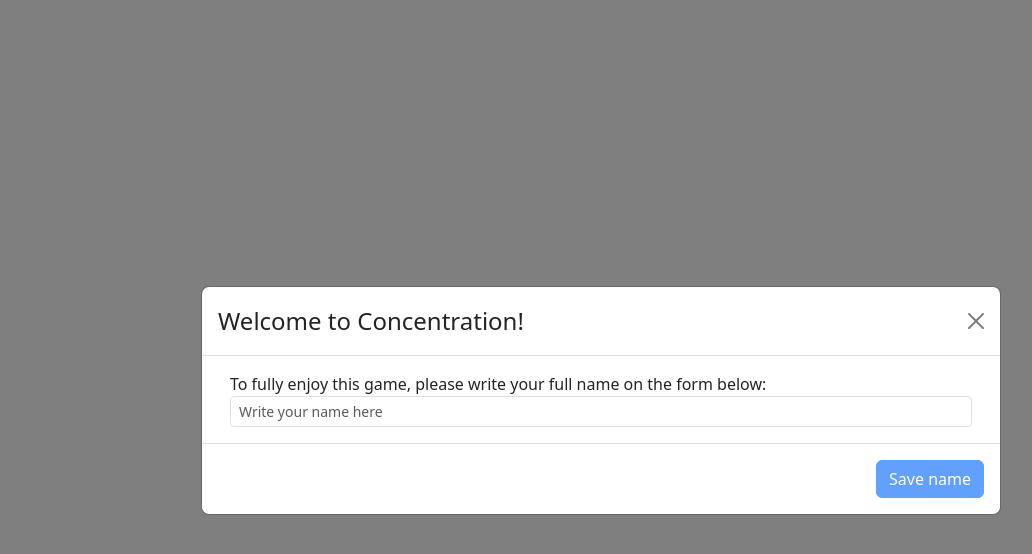
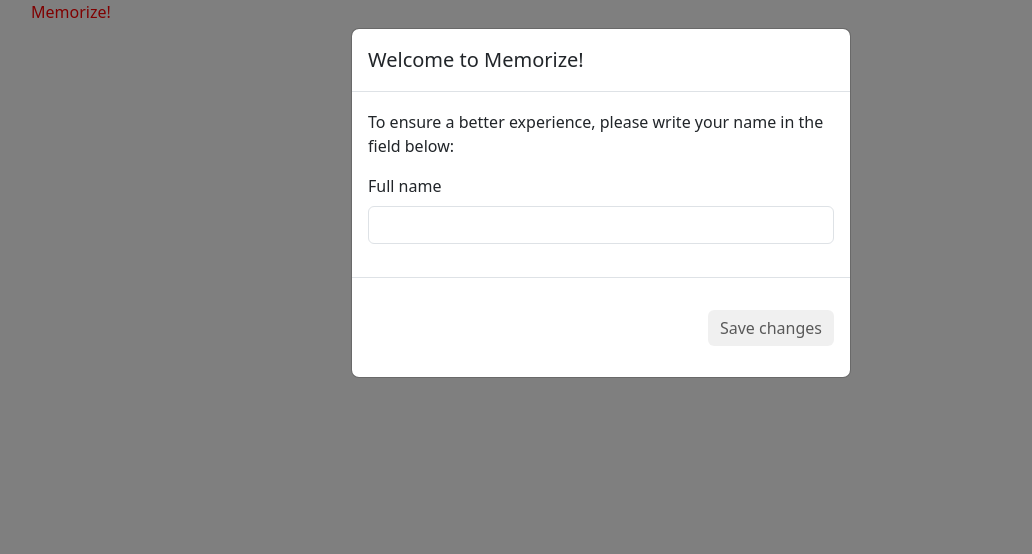
Before and after one commit to jaevespinoza/memorize, a React (Vite) app: page / in a window 1280 px wide. Shown: the top 554 px of the page, without its empty margins (39-1071 px from the left). Built offline with nearby package versions, Linux system fonts and the light colour scheme; no server answers.

Commit message:
Separate componentes for easier access and add SASS

```diff
--- a/package.json
+++ b/package.json
@@ -28,6 +28,7 @@
     "eslint": "^8.45.0",
     "eslint-plugin-react-hooks": "^4.6.0",
     "eslint-plugin-react-refresh": "^0.4.3",
+    "sass": "^1.67.0",
     "typescript": "^5.0.2",
     "vite": "^4.4.5"
   }
--- a/src/App.tsx
+++ b/src/App.tsx
@@ -2,14 +2,17 @@ import { Provider } from "react-redux";
 import { store } from "../config/store";
 import "./App.css";
 import "bootstrap/dist/css/bootstrap.min.css";
-import WelcomeModal from "./components/WelcomeModal/WelcomeModal";
-import GameBody from "./components/Game/GameBody";
+import ApplicationBody from "./components/Body/ApplicationBody";
 
+/**
+ * The App that will be rendered in the DOM. We wrap our application in a Provider
+ * component so that all components have access to the store and state
+ * @returns Application to be rendered
+ */
 const App = () => {
   return (
     <Provider store={store}>
-      <GameBody />
-      <WelcomeModal />
+      <ApplicationBody />
     </Provider>
   );
 };
--- /dev/null
+++ b/src/components/Body/ApplicationBody.tsx
@@ -0,0 +1,26 @@
+import { useGetImagesQuery } from "../../actions/GameApi";
+import WelcomeModal from "../WelcomeModal/WelcomeModal";
+import GameBody from "../Game/GameBody";
+import "./styles.scss";
+import Spinner from "./Spinner";
+
+/**
+ * To ensure that the body only shows after the application's API has been called,
+ * we create a component that hosts the API call and shows a spinner until
+ * the call has ended
+ */
+const ApplicationBody = () => {
+  // We call the Redux API created by the Redux toolkit. It works similar to react-query
+  const { data, isLoading } = useGetImagesQuery(20);
+
+  return isLoading ? (
+    <Spinner />
+  ) : (
+    <div className="application-body">
+      <WelcomeModal />
+      <GameBody data={data} />
+    </div>
+  );
+};
+
+export default ApplicationBody;
--- /dev/null
+++ b/src/components/Body/Spinner.tsx
@@ -0,0 +1,15 @@
+import "./styles.scss";
+
+/**
+ * Componente que muestra la página de carga para mantener la vista escondida
+ * hasta que la llamada a la API sea exitosa.
+ */
+const Spinner = () => {
+  return (
+    <div className="application-body application-body--loading">
+      <div className="spinner-border application-body__spinner" role="status" />
+    </div>
+  );
+};
+
+export default Spinner;
--- /dev/null
+++ b/src/components/Body/styles.scss
@@ -0,0 +1,12 @@
+.application-body {
+  width: 100%;
+  height: 100%;
+  &--loading {
+    display: flex;
+    align-items: center;
+    justify-content: center;
+  }
+  &__spinner {
+    scale: 3;
+  }
+}
--- a/src/components/Game/GameBody.tsx
+++ b/src/components/Game/GameBody.tsx
@@ -1,15 +1,12 @@
 import { useGetImagesQuery } from "../../actions/GameApi";
-import { Spinner } from "react-bootstrap";
+import { Container, Row, Spinner } from "react-bootstrap";
+import styles from "./styles.module.css";
 
-const GameBody = () => {
-  const { data, error, isLoading } = useGetImagesQuery(20);
-
-  return isLoading ? (
-    <Spinner animation="border" role="status">
-      <span className="visually-hidden">Loading...</span>
-    </Spinner>
-  ) : (
-    <></>
+const GameBody = ({ data }) => {
+  return (
+    <Container className={styles.game_body}>
+      <Row>Memorize!</Row>
+    </Container>
   );
 };
 
--- /dev/null
+++ b/src/components/Game/styles.module.css
@@ -0,0 +1,16 @@
+.game_body {
+  color: red;
+  &__header {
+    color: red;
+  }
+  &__body {
+    height: 150px;
+  }
+  &__footer {
+    &__submit {
+      &--is-disabled {
+        color: gray;
+      }
+    }
+  }
+}
--- a/src/components/WelcomeModal/WelcomeModal.tsx
+++ b/src/components/WelcomeModal/WelcomeModal.tsx
@@ -1,6 +1,7 @@
 import { useEffect, useState } from "react";
 import { Modal, Button, Form, Col, Container } from "react-bootstrap";
 import { setName } from "../../actions/GameReducer";
+import "./styles.scss";
 
 const WelcomeModal = () => {
   const [nameInput, setNameInput] = useState("");
@@ -17,16 +18,77 @@ const WelcomeModal = () => {
     }
   };
 
+  const onSaveName = () => {};
+
+  return (
+    <>
+      <div
+        className={`modal fade ${show ? "show" : ""}`}
+        style={{ display: show ? "block" : "none" }}
+        tabIndex={-1}
+        role="dialog"
+        data-bs-backdrop="static"
+        data-bs-keyboard="false"
+      >
+        <div className="modal-dialog ">
+          <div className="modal-content welcome-modal__content">
+            <div className="modal-header">
+              <h5 className="modal-title">Welcome to Memorize!</h5>
+            </div>
+            <div className="modal-body welcome-modal__body">
+              <p>
+                To ensure a better experience, please write your name in the
+                field below:
+              </p>
+              <form>
+                <div className="mb-3">
+                  <label htmlFor="fullName" className="form-label">
+                    Full name
+                  </label>
+                  <input
+                    type="text"
+                    onChange={(event) =>
+                      setNameInput(event.currentTarget.value)
+                    }
+                    className="form-control"
+                    id="fullName"
+                    aria-describedby="emailHelp"
+                  />
+                </div>
+              </form>
+            </div>
+            <div className="modal-footer welcome-modal__footer">
+              <button
+                type="button"
+                className="btn btn-primary welcome-modal__footer__button"
+                disabled={nameInput.length === 0}
+                onClick={onSaveName}
+              >
+                Save changes
+              </button>
+            </div>
+          </div>
+        </div>
+      </div>
+      <div
+        className={`modal-backdrop fade ${show ? "show" : ""}`}
+        style={{ display: show ? "block" : "none" }}
+      ></div>
+    </>
+  );
+
+  /*
   return (
     <Modal
       show={show}
       onHide={() => setShow(false)}
+      className={styles.welcome_modal}
       backdrop="static"
       size="lg"
       aria-labelledby="contained-modal-title-vcenter"
       centered
     >
-      <Modal.Header closeButton>
+      <Modal.Header>
         <Modal.Title>Welcome to Concentration!</Modal.Title>
       </Modal.Header>
       <Modal.Body>
@@ -59,7 +121,7 @@ const WelcomeModal = () => {
         </Button>
       </Modal.Footer>
     </Modal>
-  );
+  ); */
 };
 
 export default WelcomeModal;
--- /dev/null
+++ b/src/components/WelcomeModal/styles.scss
@@ -0,0 +1,31 @@
+.modal {
+  transition: opacity 0.3s ease-in-out;
+  /* Additional modal styles go here */
+}
+
+.modal.fade.show {
+  opacity: 1;
+}
+
+.welcome-modal {
+  &__content {
+    height: 350px;
+  }
+  &__header {
+  }
+  &__body {
+    display: flex;
+    flex-direction: column;
+    justify-content: center;
+  }
+  &__footer {
+    height: 100px;
+    &__button {
+      &:disabled {
+        background-color: rgba(0, 0, 0, 0.09);
+        border: none;
+        color: #000;
+      }
+    }
+  }
+}
```
Also changed, not shown: 1 other file (tests, documents, lock files or other folders).
